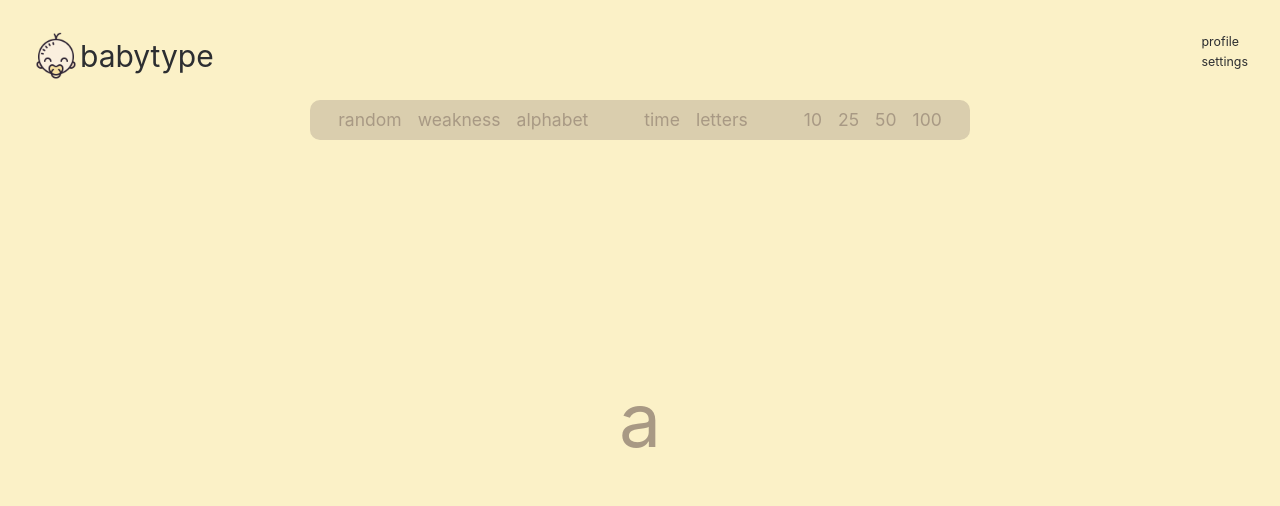
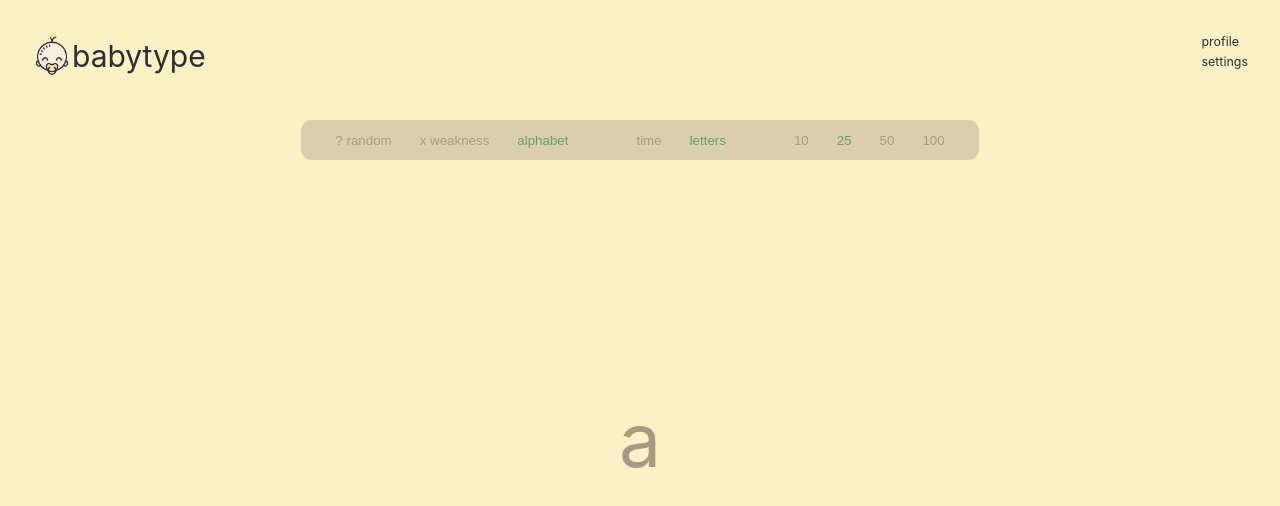
Before and after one commit to ecolijah/babytype, a Vue app: page / in a window 1280 px wide. Shown: the top 506 px of the page. Built offline with nearby package versions, Linux system fonts and the light colour scheme.

Commit message:
settings export

```diff
--- a/src/components/SettingsbarView.vue
+++ b/src/components/SettingsbarView.vue
@@ -1,28 +1,45 @@
 <template>
     <div class="settingsbar">
         <div class="block">
-            <h3>random</h3>
-            <h3>weakness</h3>
-            <h3>alphabet</h3>
+            <button :class="{ active: isActive(0, 0) }" @click="selectButton(0, 0)"><h3>? random</h3></button>
+            <button :class="{ active: isActive(1, 0) }" @click="selectButton(1, 0)"><h3>x weakness</h3></button>
+            <button :class="{ active: isActive(2, 0) }" @click="selectButton(2, 0)"><h3>alphabet</h3></button>
         </div>
 
         <div class="block">
-            <h3>time</h3>
-            <h3>letters</h3>
+            <button :class="{ active: isActive(0, 1) }" @click="selectButton(0, 1)"><h3>time</h3></button>
+            <button :class="{ active: isActive(1, 1) }" @click="selectButton(1, 1)"><h3>letters</h3></button>
         </div>
 
         <div class="block">
-            <h3>10</h3>
-            <h3>25</h3>
-            <h3>50</h3>
-            <h3>100</h3>
+            <button :class="{ active: isActive(0, 2) }" @click="selectButton(0, 2)"><h3>10</h3></button>
+            <button :class="{ active: isActive(1, 2) }" @click="selectButton(1, 2)"><h3>25</h3></button>
+            <button :class="{ active: isActive(2, 2) }" @click="selectButton(2, 2)"><h3>50</h3></button>
+            <button :class="{ active: isActive(3, 2) }" @click="selectButton(3, 2)"><h3>100</h3></button>
         </div>
     </div>
-
 </template>
 
+<script setup>
+import { ref } from 'vue';
+
+const selectedButtons = ref([
+    { index: 2, blockIndex: 0 }, // Default: Alphabet
+    { index: 1, blockIndex: 1 }, // Default: Letters
+    { index: 1, blockIndex: 2 }  // Default: 25
+]);
+
+const selectButton = (index, blockIndex) => {
+    selectedButtons.value[blockIndex] = { index, blockIndex };
+};
+
+const isActive = (index, blockIndex) => {
+    const selectedButton = selectedButtons.value[blockIndex];
+    return selectedButton && selectedButton.index === index && selectedButton.blockIndex === blockIndex;
+};
+</script>
+
 <style scoped>
-
 .settingsbar {
     display: flex;
     flex-direction: row;
@@ -30,20 +47,35 @@
     height: 40px;
     align-items: center;
     border-radius: 10px;
-    margin-top: 20px;
-
+    margin-top: 40px;
 }
 
 .block {
     display: flex;
     padding-left: 20px;
     padding-right: 20px;
+}
 
+button {
+    background: none;
+    border: none;
+    cursor: pointer;
+    position: relative;
 }
+
 h3 {
+    font-size: 1em;
     color: var(--gruv-h1);
     padding-left: 8px;
     padding-right: 8px;
+}
 
+button:hover h3 {
+    color: var(--gruv-titles);
+    transition: color 0.2s ease-in-out;
+}
+
+button.active h3 {
+    color: var(--gruv-accent);
 }
 </style>
--- a/src/components/TitlebarView.vue
+++ b/src/components/TitlebarView.vue
@@ -16,7 +16,7 @@
 
 <style scoped>
 img {
-    max-height: 48px;
+    max-height: 40px;
 }
 .block {
     display: flex;
```
